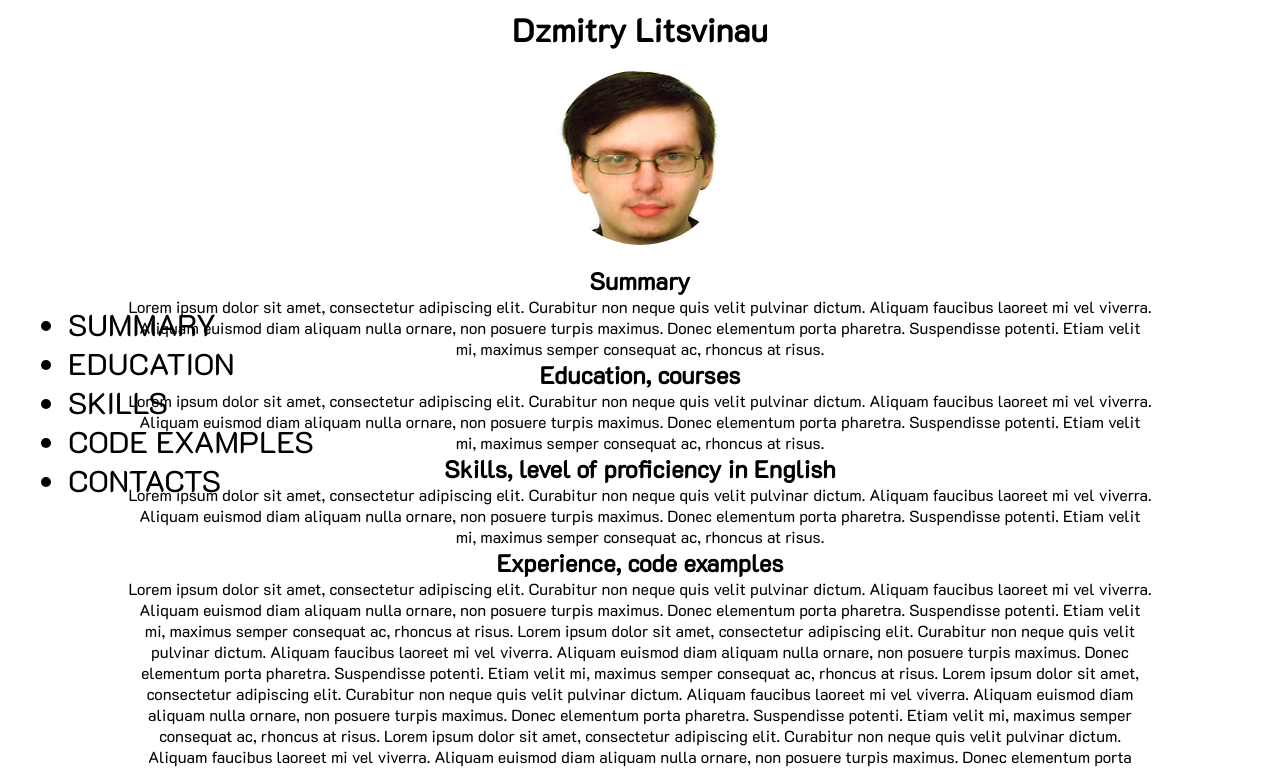
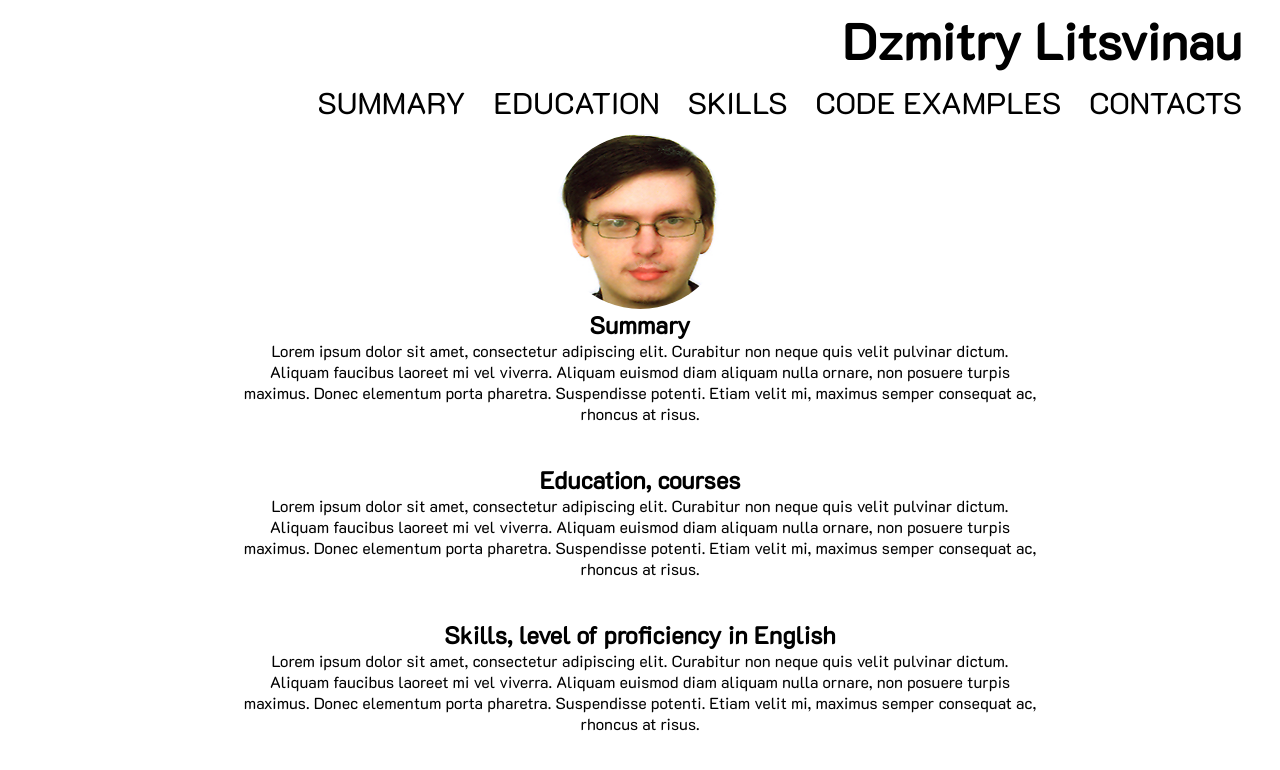
Before and after one commit to lVeliarl/rsschool-codejam1-cv, a plain HTML site: page index.html in a window 1280 px wide. Shown: the top 770 px of the page. Drawn offline with Linux system fonts and the light colour scheme.

Commit message:
fix: minor layout and styling tweaks

```diff
--- a/index.html
+++ b/index.html
@@ -9,8 +9,6 @@
   <body>
     <header>
       <h1>Dzmitry Litsvinau</h1>
-      <img class="round" src="img/author.png" alt="This is me" width="175px" height="175px">
-    </header>
       <nav>
           <ul>
             <li><a href="#summary">Summary</a></li>
@@ -20,7 +18,10 @@
             <li><a href="#contacts">Contacts</a></li>
           </ul>
       </nav>
+    </header>
+    <br>
     <section id="summary">
+      <img class="round" src="img/author.png" alt="This is me" width="175px" height="175px">
       <h2>Summary</h2>
       <p>Lorem ipsum dolor sit amet, consectetur adipiscing elit. Curabitur non neque quis velit pulvinar dictum. Aliquam faucibus laoreet mi vel viverra. Aliquam euismod diam aliquam nulla ornare, non posuere turpis maximus. Donec elementum porta pharetra. Suspendisse potenti. Etiam velit mi, maximus semper consequat ac, rhoncus at risus.</p>
     </section>
--- a/style.css
+++ b/style.css
@@ -1,24 +1,56 @@
-.round {
-  border-radius: 50%;
-  margin: auto;
-  display: block;
-  padding: 20px;
+body {
+  font-family: "K2D", sans-serif;
 }
-p, h1, h2 {
-  font-family: "K2D", sans-serif;
+h1 {
+  font-size: 50px;
+  text-align: right;
+  margin: 0;
+  padding: 0 30px 0 30px;
+}
+p, h2 {
   text-align: center;
-  width: 1024px;
-  margin: auto;
+  width: 800px;
+  margin: 0 auto;
 }
 nav {
-  position: fixed;
-  font-family: "K2D", sans-serif;
   font-size: 30px;
   margin: 10px 20px;
   padding: -10px;
   text-transform: uppercase;
+  float: right;
 }
 nav a {
   text-decoration: none;
   color: black;
 }
+nav a:hover {
+  color: #c4bfc9;
+}
+nav ul {
+  list-style: none;
+  margin: 0;
+  padding: 0;
+}
+nav li {
+  display: inline;
+  padding: 0 10px 0 10px;
+}
+section {
+  margin: 40px;
+}
+/*img {
+  position: relative;
+  left: 500px;
+  float:left;
+}*/
+#summary p {
+
+}
+#summary h2 {
+
+}
+.round {
+  border-radius: 50%;
+  margin: auto;
+  display: block;
+}
```
Lines whose indentation alone changed are shown as unchanged.
